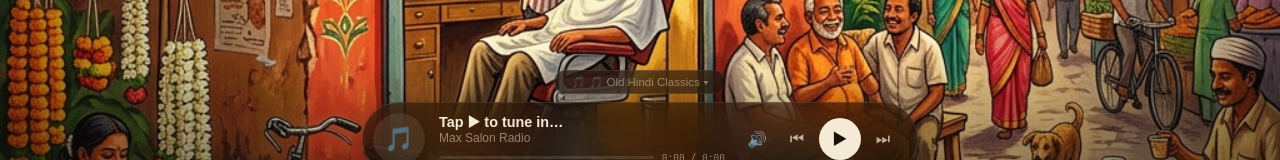
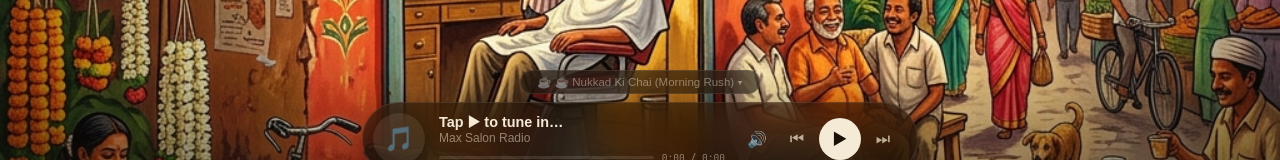
Before and after one commit to harshraj0235/maxsalon, a Next.js app: page / in a window 1280 px wide. Shown: the part 496-656 px from the top of the page. Built offline with nearby package versions, Linux system fonts and the light colour scheme; a web font is replaced by a local one.

Commit message:
Update genres to reflect aesthetic street-corner playlists

```diff
--- a/src/app/page.js
+++ b/src/app/page.js
@@ -8,8 +8,8 @@ import { useState, useEffect, useRef, useCallback } from "react";
    ═══════════════════════════════════════════════════════════ */
 const GENRES = [
   {
-    label: "🎵 Old Hindi Classics",
-    emoji: "🎵",
+    label: "☕ Nukkad Ki Chai (Morning Rush)",
+    emoji: "☕",
     playlists: [
       "PL0CaUqi81mPlQeSCgy5wvNHLRkHV0ZkLe",
       "PLafSq5UblCNWzrBiEOwBeIdoU8AFXfTqp",
@@ -18,8 +18,8 @@ const GENRES = [
     ],
   },
   {
-    label: "💕 90s Romantic",
-    emoji: "💕",
+    label: "🌧️ Rainy Day Romance (90s Hits)",
+    emoji: "🌧️",
     playlists: [
       "PLAFjPVdERAkt7jNU1XW7EWXHLyYyf7Sux",
       "PL6VikFWYkZnvc00H1-sjzFd104TF1J0fA",
@@ -27,32 +27,28 @@ const GENRES = [
     ],
   },
   {
-    label: "🎤 Modern Hits",
-    emoji: "🎤",
-    playlists: [
-      "PL0Z67tlyTaWq7xmJYR0Im1fwtIhc0T0_6",
-      "PLtUuYOHQlyT1vTuyNc4owl0gQgE9keubR",
-      "PL03L1hwj_4MxMljTBYD6jG9jgLyuSkn97",
-      "PLLlb2C74bLzcvPjI7wiz0OlhSNdrZ-mdG",
-    ],
-  },
-  {
-    label: "🪩 Party & Dance",
-    emoji: "🪩",
-    playlists: [
-      "PLnGRV05XmAq2xzqAI9kr-9o11J7uLS19w",
-      "PLc6gu5KBaWUS-ZcQAv3TmXiUKp01j-R-Q",
-      "PL9bw4S5ePsEFXg-VBA_DR9zOfdC8cpZ17",
-      "PLVet2itwf3Bc-oJjmFAPgMy6rnTv1ZKwU",
-    ],
-  },
-  {
-    label: "🌙 Ghazals",
+    label: "🌙 Midnight Ghazals",
     emoji: "🌙",
     playlists: [
       "PL9T9N_Py36f2VbMScwriqbh9FDfPBBK8f",
       "PLJeNQvgQ4Sl_beDke_V6L2OL67jl3CfF4",
       "PLJeNQvgQ4Sl-mNI5aSCy7dEmQrLMwadhS",
+    ],
+  },
+  {
+    label: "📿 Sufi Soul & Qawwali",
+    emoji: "📿",
+    playlists: [
+      "PLw1L7eQ3E-7qY8v3zR1P4A4i-B8Q0YmE0", // Best of Sufi
+      "PL9bw4S5ePsEGtW5n0qC2-1-K7wZp6B8F-", // NFAK
+    ],
+  },
+  {
+    label: "🎸 2000s Indie Pop",
+    emoji: "🎸",
+    playlists: [
+      "PLP32tI9JmD0kZ62jZtB0QJ7Yy2X0v5I7W", // Indie Pop
+      "PL6VikFWYkZnsX8l4E_fKqE43m9Z-b8uI_", // 2000s hits
     ],
   },
 ];
```
